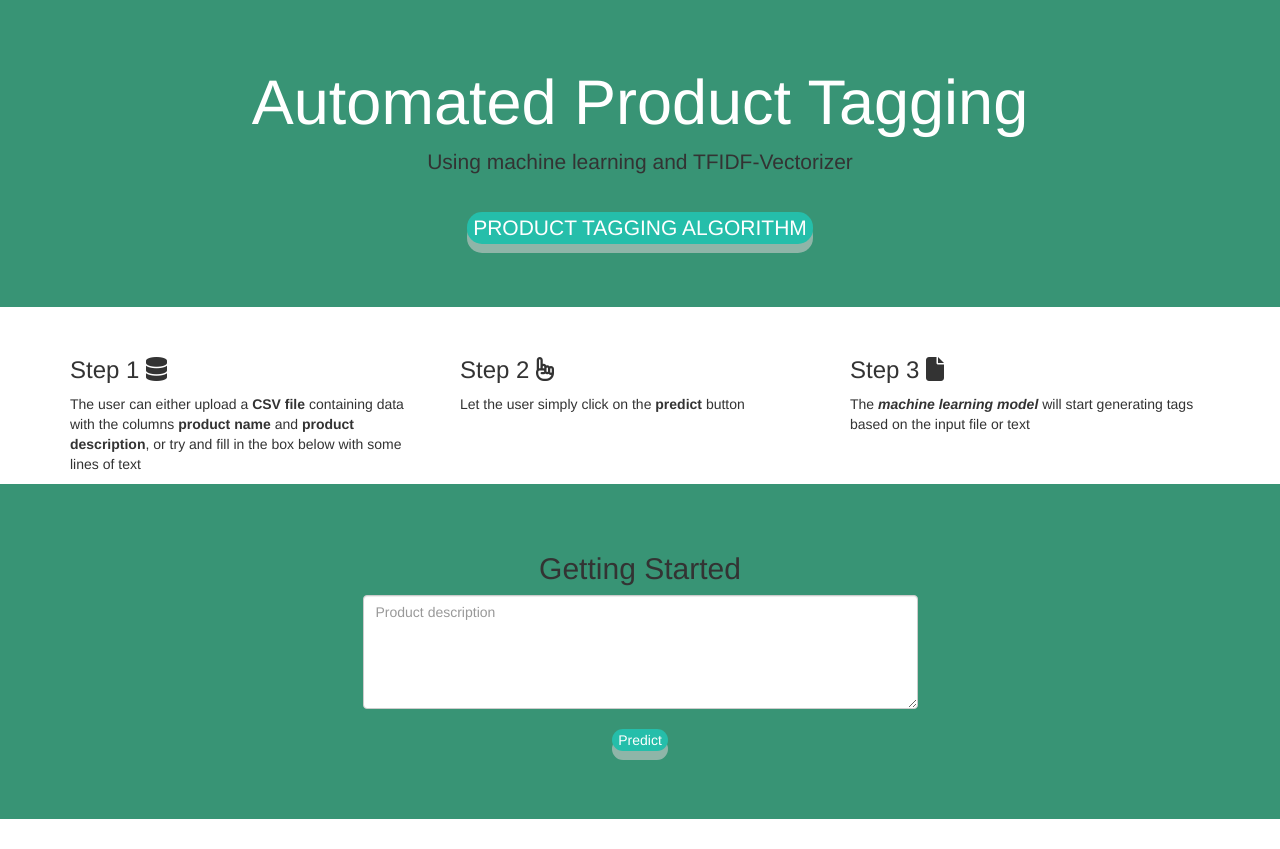
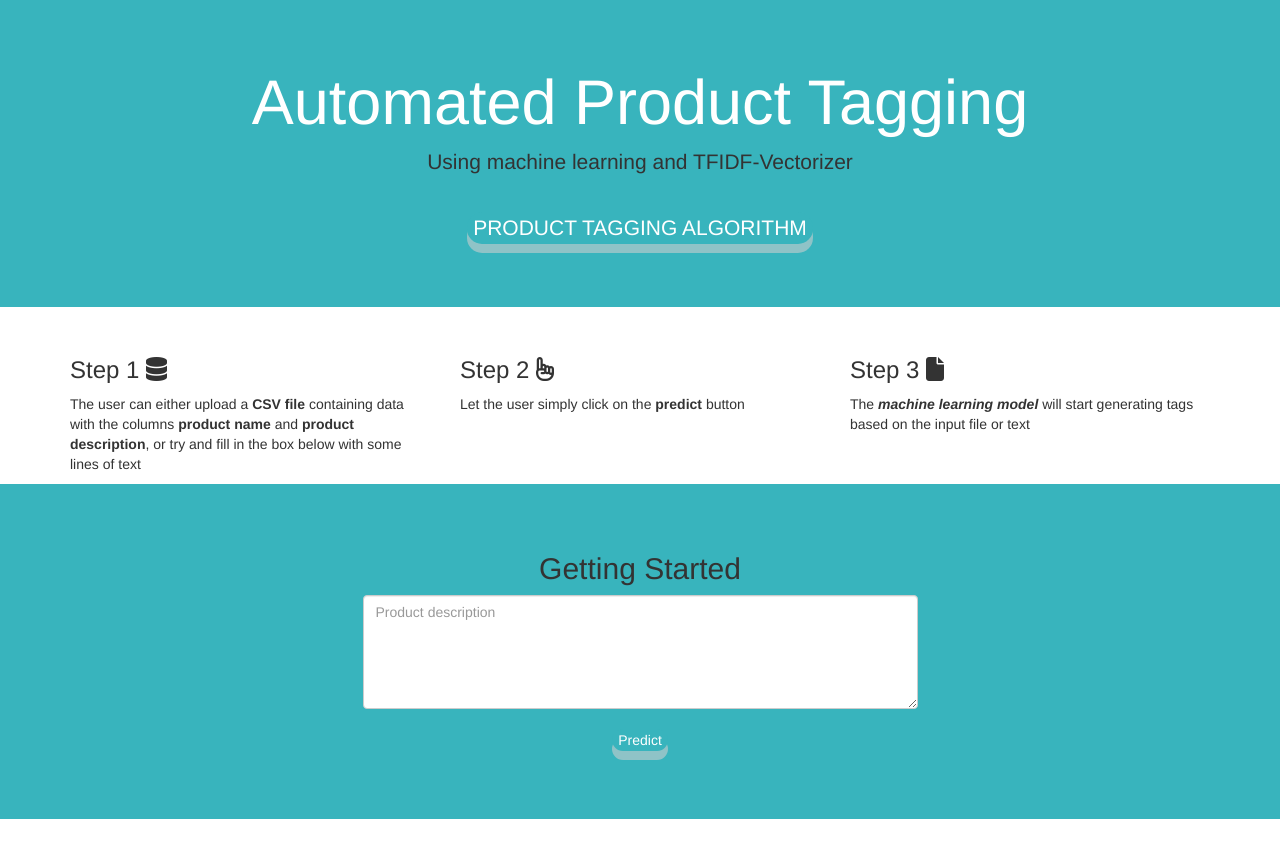
Before and after one commit to wolfsinem/product-tagging, a Flask app: page / in a window 1280 px wide. Run offline with Flask 2, Linux system fonts and the light colour scheme; parts of the project's set-up code (start-up, migrations or seed data) failed here and were passed over; some libraries are stand-ins or nearby versions.

```diff
--- a/static/styles/style.css
+++ b/static/styles/style.css
@@ -1,5 +1,6 @@
 .jumbotron {
-    background-color: rgb(56, 148, 117);
+    background-color: #38B4BD
+    ;
 }
 
 .jumbotron h1 {
@@ -24,15 +25,16 @@
     cursor: pointer;
     text-align: center;
     text-decoration: none;
-    outline: none;
+    outline: #666;
     color: #fff;
-    background-color: #25beaa;
+    background-color: #38B4BD
+    ;
     border: none;
     border-radius: 15px;
     box-shadow: 0 9px rgba(207, 207, 207, 0.575);
   }
 
-  .jumbotron button:hover {background-color: #ffe02f}
+  .jumbotron button:hover {background-color: #c3c3c3}
 
   .jumbotron button:active {
     background-color: #ffe02f;
```
Also changed, not shown: templates/index.html (+0 -8 lines).
